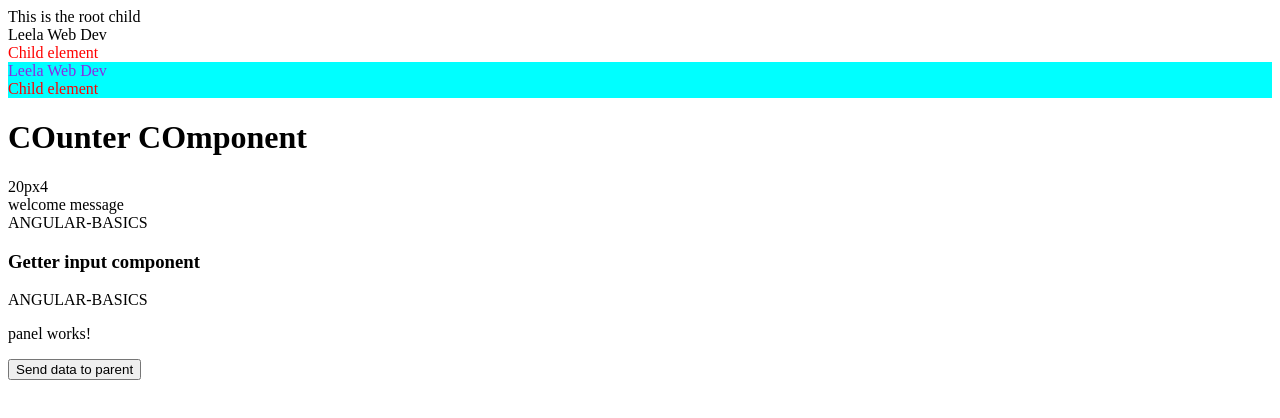
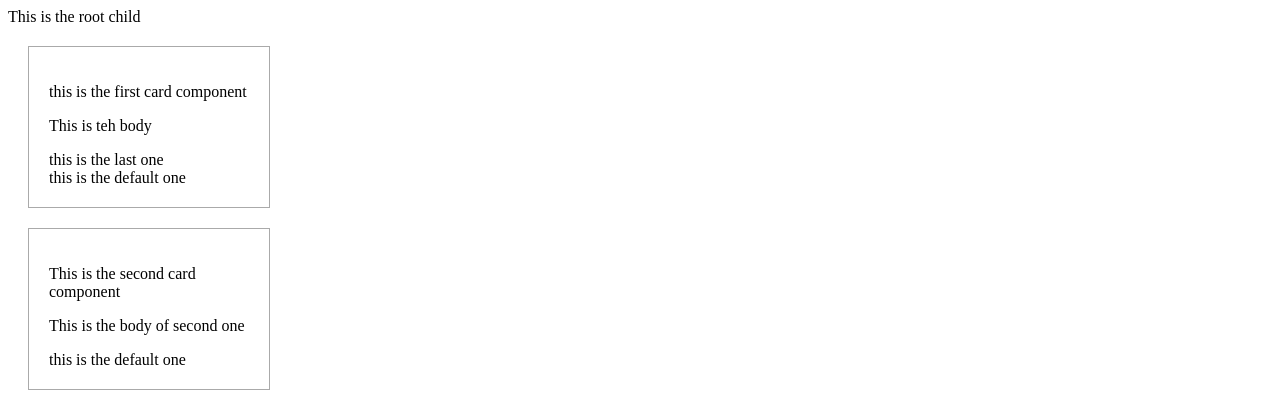
Before and after one commit to leelanarasimha/angular17-course, an Angular app in the folder angular-basics/: page / in a window 1280 px wide. Shown: the top 418 px of the page. Built offline with nearby package versions, Linux system fonts and the light colour scheme.

Commit message:
ng-content

```diff
--- a/angular-basics/src/app/app.component.html
+++ b/angular-basics/src/app/app.component.html
@@ -1,4 +1,22 @@
 <div>
+  <app-card>
+    <div>this is the last one</div>
+    <p title>this is the first card component</p>
+    <p body>This is teh body</p>
+
+    <div>this is the default one</div>
+  </app-card>
+</div>
+
+<div>
+  <app-card>
+    <p title>This is the second card component</p>
+    <p body>This is the body of second one</p>
+    <div>this is the default one</div>
+  </app-card>
+</div>
+
+<!-- <div>
   <app-profile></app-profile>
 </div>
 
@@ -23,4 +41,4 @@
   <app-panel (childEvent)="dataReceived($event)"></app-panel>
 </div>
 
-<div *ngIf="receivedDataFromChild">{{ receivedDataFromChild }}</div>
+<div *ngIf="receivedDataFromChild">{{ receivedDataFromChild }}</div> -->
--- a/angular-basics/src/app/app.component.ts
+++ b/angular-basics/src/app/app.component.ts
@@ -5,6 +5,7 @@
 import CounterComponent from './Counter/Counter.component';
 import { GetterInputComponent } from './getter-input/getter-input.component';
 import { PanelComponent } from './panel/panel.component';
+import { CardComponent } from './card/card.component';
 
 @Component({
   selector: 'app-root',
@@ -16,6 +17,7 @@
     CounterComponent,
     GetterInputComponent,
     PanelComponent,
+    CardComponent,
   ],
   templateUrl: './app.component.html',
   styleUrl: './app.component.css',
--- /dev/null
+++ b/angular-basics/src/app/card/card.component.css
@@ -0,0 +1,6 @@
+.card {
+  border: 1px solid #aaa;
+  padding: 20px;
+  margin: 20px;
+  width: 200px;
+}
--- /dev/null
+++ b/angular-basics/src/app/card/card.component.html
@@ -0,0 +1,6 @@
+<div class="card">
+  <ng-content select="[title]"></ng-content>
+  <ng-content select="[body]"></ng-content>
+
+  <ng-content></ng-content>
+</div>
```
Also changed, not shown: angular-basics/src/app/card/card.component.ts (added, +12 -0 lines), 1 other file (tests, documents, lock files or other folders).
